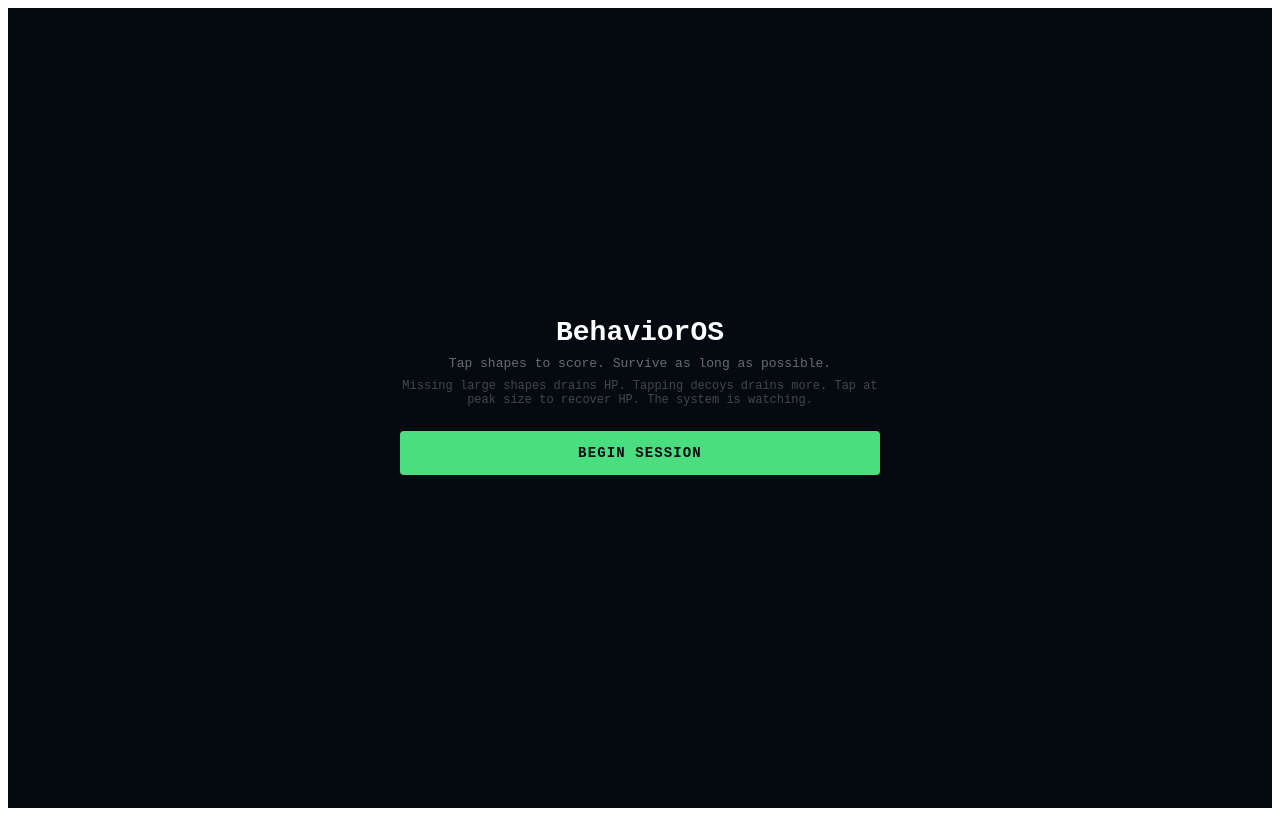
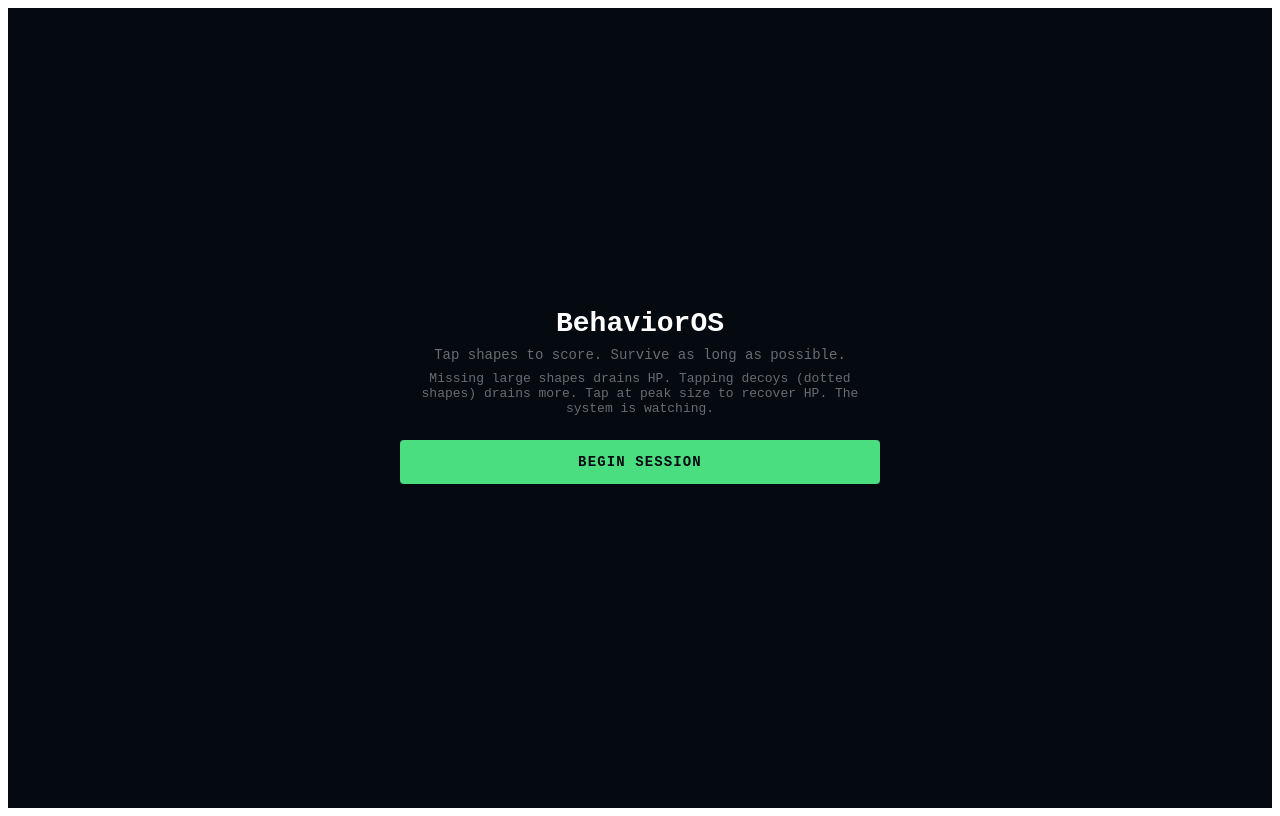
Before and after one commit to maleyhaf/BehaviorOS, a React (Vite) app: page / in a window 1280 px wide. Built offline with nearby package versions, Linux system fonts and the light colour scheme.

Commit message:
Fix: intro clearer

```diff
--- a/src/App.tsx
+++ b/src/App.tsx
@@ -87,11 +87,11 @@ export default function App() {
             </div>
           )}
 
-          <div style={{ color: 'rgba(255,255,255,0.4)', fontSize: 13, marginBottom: 8 }}>
+          <div style={{ color: 'rgba(255,255,255,0.4)', fontSize: 14, marginBottom: 8 }}>
             Tap shapes to score. Survive as long as possible.
           </div>
-          <div style={{ color: 'rgba(255,255,255,0.25)', fontSize: 12, marginBottom: 24 }}>
-            Missing large shapes drains HP. Tapping decoys drains more. Tap at peak size to recover HP.
+          <div style={{ color: 'rgba(255,255,255,0.4)', fontSize: 13, marginBottom: 24 }}>
+            Missing large shapes drains HP. Tapping decoys (dotted shapes) drains more. Tap at peak size to recover HP.
             {storedProfile ? ' The system remembers you.' : ' The system is watching.'}
           </div>
 
```
